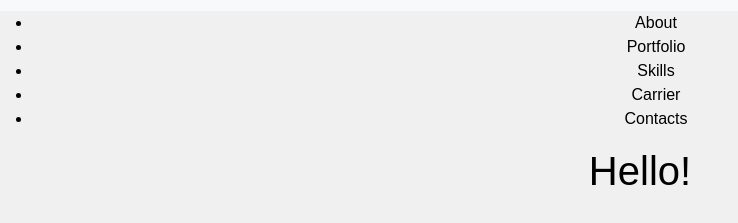
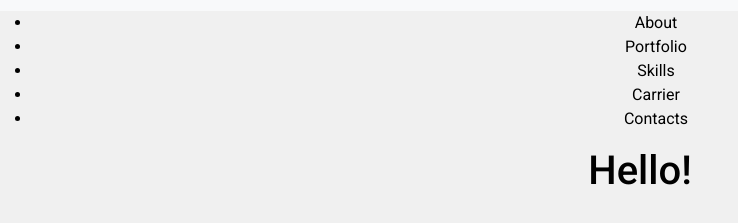
Before and after one commit to noemolino/noemimolino, a plain HTML site: page index.html in a window 1280 px wide. Shown: the part 97-320 px from the top of the page, without its empty margins (0-738 px from the left). Drawn offline with nearby package versions, Linux system fonts and the light colour scheme; files that its build step writes are made by us from their sources.

Commit message:
add font

```diff
--- a/assets/scss/style.scss
+++ b/assets/scss/style.scss
@@ -3,7 +3,7 @@ $primary-color: #000000;
 $secondary-color: #2f8bf5;
 
 body {
-  font-family: Arial, sans-serif;
+  font-family: 'Roboto', sans-serif;
   background-color: #f0f0f0;
   text-align: center;
   margin-top: 50px;
--- a/index.html
+++ b/index.html
@@ -5,6 +5,9 @@
     <meta charset="UTF-8">
     <meta name="viewport" content="width=device-width, initial-scale=1.0">
     <link rel="shortcut icon" href="assets/images/favicon.ico" type="image/x-icon">
+    <link rel="preconnect" href="https://fonts.googleapis.com">
+<link rel="preconnect" href="https://fonts.gstatic.com" crossorigin>
+<link href="https://fonts.googleapis.com/css2?family=Roboto:ital,wght@0,100;0,300;0,400;0,500;0,700;0,900;1,100;1,300;1,400;1,500;1,700;1,900&display=swap" rel="stylesheet">
     <link href="https://cdn.jsdelivr.net/npm/bootstrap@5.0.2/dist/css/bootstrap.min.css" rel="stylesheet" integrity="sha384-EVSTQN3/azprG1Anm3QDgpJLIm9Nao0Yz1ztcQTwFspd3yD65VohhpuuCOmLASjC" crossorigin="anonymous">
     <link rel="stylesheet" href="assets/css/style.css">
     <title>Noemi Molino</title>
```
